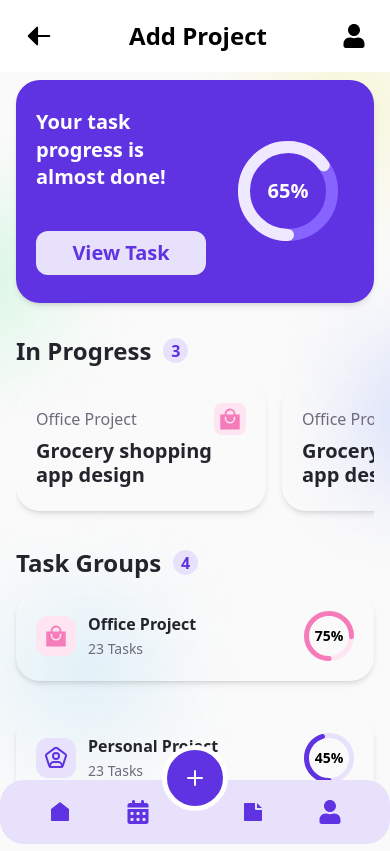
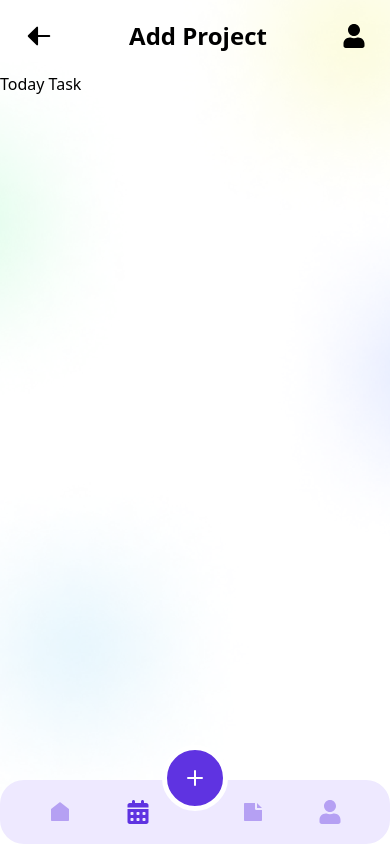
Before and after one commit to alonzojoe/React-TS-Task-Management, a React (Vite) app: page /home/task in a window 390 px wide. Before the commit this address led to /home. Built offline with nearby package versions, Linux system fonts and the light colour scheme.

Commit message:
feat: Navbar menu mobile view route navigation and integrate active / inactive link

```diff
--- a/src/App.tsx
+++ b/src/App.tsx
@@ -1,8 +1,15 @@
-import { BrowserRouter, Route, Routes, Navigate } from "react-router-dom";
+import {
+  BrowserRouter,
+  Route,
+  Routes,
+  Navigate,
+  Outlet,
+} from "react-router-dom";
 import Home from "./pages/Home/Home";
 import AppLayout from "./layouts/AppLayout";
 import Dashboard from "./pages/Dashboard/Dashboard";
 import CreateTask from "./pages/Tasks/CreateTask";
+import Lists from "./pages/Tasks/Lists";
 
 function App() {
   return (
@@ -11,7 +18,10 @@ function App() {
         <Route path="/" element={<Home />} />
         <Route path="/home" element={<AppLayout />}>
           <Route index element={<Dashboard />} />
-          <Route path="create" element={<CreateTask />} />
+          <Route path="task" element={<Outlet />}>
+            <Route index element={<Lists />} />
+            <Route path="create" element={<CreateTask />} />
+          </Route>
         </Route>
         <Route path="*" element={<Navigate to="/home" />} />
       </Routes>
--- a/src/index.css
+++ b/src/index.css
@@ -8,7 +8,7 @@
   }
 
   .secondary-btn {
-    @apply inline-block bg-lightPrimary text-primary px-8 rounded-xl font-semibold hover:opacity-10 duration-200;
+    @apply inline-block bg-lightPrimary text-primary px-8 rounded-xl font-semibold hover:scale-110 duration-200;
   }
 }
 
--- a/src/layouts/AppLayout.tsx
+++ b/src/layouts/AppLayout.tsx
@@ -1,4 +1,5 @@
 import { ReactNode } from "react";
+import { useLocation } from "react-router-dom";
 import { Outlet } from "react-router-dom";
 import { RiHomeFill } from "react-icons/ri";
 import { FaCalendarDays } from "react-icons/fa6";
@@ -7,11 +8,20 @@ import { FaUser } from "react-icons/fa";
 import { FiPlus } from "react-icons/fi";
 import { PiArrowLeftFill } from "react-icons/pi";
 import { Link } from "react-router-dom";
+import BackgroundImg from "../assets/images/background.png";
 
 const AppLayout = () => {
   return (
     <>
-      <main className="h-screen bg-white relative">
+      <main
+        className="h-screen relative"
+        style={{
+          backgroundSize: "cover",
+          backgroundPosition: "center",
+          backgroundImage: `url(${BackgroundImg})`,
+          backgroundRepeat: "no-repeat",
+        }}
+      >
         <Navbar>
           <div className="flex items-center justify-between text-2xl">
             <span>
@@ -41,24 +51,42 @@ function Navbar({ children }: { children: ReactNode }) {
 }
 
 function MenuBar() {
+  const activeClass = `text-bgActive shadow-indigo-700`;
+  const inactiveClass = `text-bgInactive`;
+
+  const { pathname } = useLocation();
+
+  console.log("loc", pathname);
+
   return (
-    <section className="fixed bottom-0 w-full bg-lightPrimary py-5 px-10 rounded-3xl">
-      <div className="relative flex items-center justify-between text-primary">
-        <span>
-          <RiHomeFill className="text-2xl mx-2" />
+    <section className="fixed bottom-0 w-full bg-[#EEE9FF] py-5 px-10 rounded-3xl">
+      <div className="relative flex items-center justify-between">
+        <Link to="/home">
+          <RiHomeFill
+            className={`text-2xl mx-2 ${
+              pathname === "/home" ? activeClass : inactiveClass
+            }`}
+          />
+        </Link>
+        <Link to="/home/task">
+          <FaCalendarDays
+            className={`text-2xl mx-2 ${
+              pathname === "/home/task" ? activeClass : inactiveClass
+            }`}
+          />
+        </Link>
+        <Link
+          to="/home/task/create"
+          className="absolute border-white border-[5px] left-1/2 -translate-x-1/2 -top-[55px] s-[60px] p-4 bg-primary rounded-full flex items-center justify-center"
+        >
+          <FiPlus className="text-2xl text-white" />
+        </Link>
+        <span></span>
+        <span className="rotate-180 scale-x-[-1]">
+          <RiStickyNoteFill className={`text-2xl mx-2 text-bgInactive`} />
         </span>
         <span>
-          <FaCalendarDays className="text-2xl mx-2" />
-        </span>
-        <span className="absolute border-white border-[5px] left-1/2 -translate-x-1/2 -top-[55px] s-[60px] p-4 bg-primary rounded-full flex items-center justify-center">
-          <FiPlus className="text-2xl text-white" />
-        </span>
-        <span></span>
-        <span className="rotate-180 scale-x-[-1]">
-          <RiStickyNoteFill className="text-2xl mx-2" />
-        </span>
-        <span>
-          <FaUser className="text-2xl mx-2" />
+          <FaUser className={`text-2xl mx-2 text-bgInactive`} />
         </span>
       </div>
     </section>
--- a/src/pages/Dashboard/Dashboard.tsx
+++ b/src/pages/Dashboard/Dashboard.tsx
@@ -2,18 +2,9 @@ import Card from "../../components/UI/Card";
 import CircularProgressBar from "../../components/UI/CircularProgressBar";
 import { IoBagHandleSharp } from "react-icons/io5";
 import { TbUserPentagon } from "react-icons/tb";
-import BackgroundImg from "../../assets/images/background.png";
 const Dashboard = () => {
   return (
-    <div
-      className="container grid grid-cols-1 md:grid-cols-2 py-2 bg-[#FAFAFA]"
-      style={{
-        backgroundSize: "cover",
-        backgroundPosition: "center",
-        backgroundImage: `url(${BackgroundImg})`,
-        backgroundRepeat: "no-repeat",
-      }}
-    >
+    <div className="container grid grid-cols-1 md:grid-cols-2 py-2">
       <div className="flex flex-col justify-center space-y-8">
         <Card background="primary" width="w-full">
           <div className="flex justify-center items-center gap-4 py-2">
--- /dev/null
+++ b/src/pages/Tasks/Lists.tsx
@@ -0,0 +1,9 @@
+const Lists = () => {
+  return (
+    <div>
+      <h1>Today Task</h1>
+    </div>
+  );
+};
+
+export default Lists;
--- a/tailwind.config.js
+++ b/tailwind.config.js
@@ -21,6 +21,8 @@ export default {
         lightBlue: "#E7F3FF",
         darkOrange: "#FF7D53",
         lightOrange: "#FFE9E1",
+        bgInactive: "#B5A0F3",
+        bgActive: "#5F33E1",
       },
       container: {
         center: true,
```
